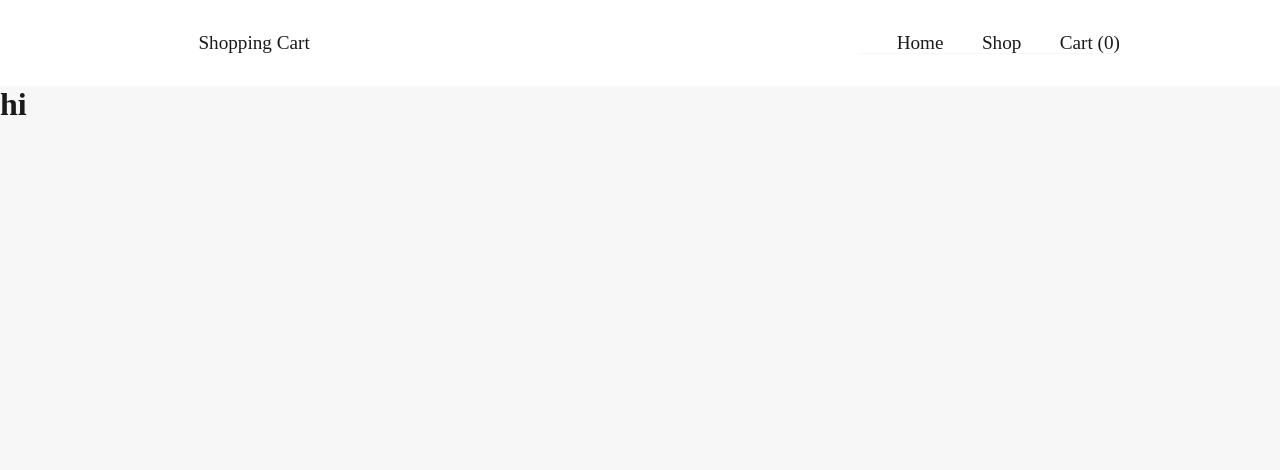
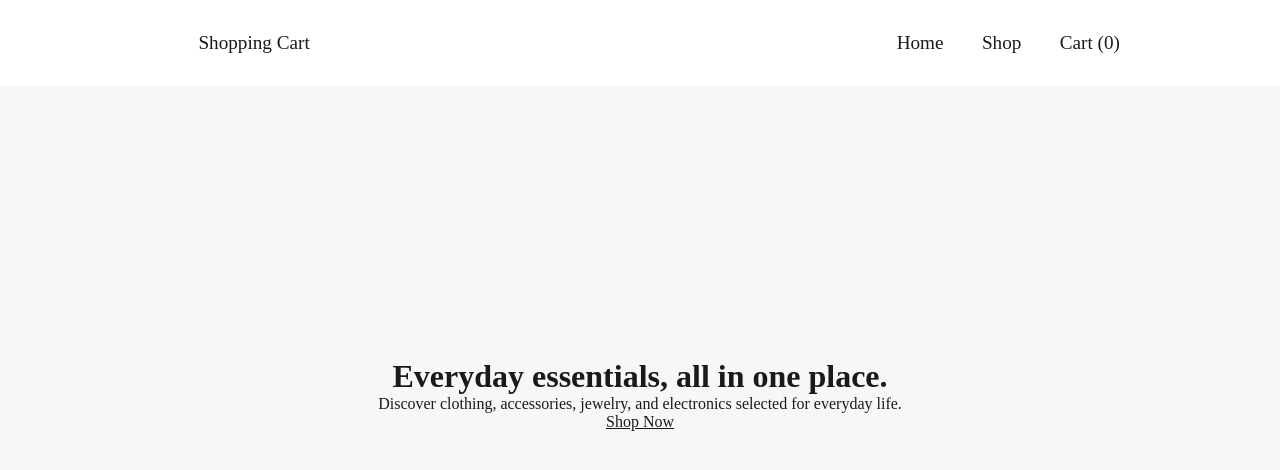
Before and after one commit to Yohan-Abraham/shopping-cart, a React (Vite) app: page / in a window 1280 px wide. Shown: the top 470 px of the page. Built offline with nearby package versions, Linux system fonts and the light colour scheme; no server answers.

Commit message:
feat: create home page

```diff
--- a/src/components/navbar/navbar.jsx
+++ b/src/components/navbar/navbar.jsx
@@ -5,7 +5,7 @@ export function NavBar({ itemsInCart }) {
   return (
     <nav className={styles.nav}>
       <div className={styles.navLinks}>Shopping Cart</div>
-      <div>
+      <div className={styles.navContainer}>
         <Link className={styles.navLinks} to="/">
           Home
         </Link>
--- a/src/components/navbar/navbar.module.css
+++ b/src/components/navbar/navbar.module.css
@@ -18,3 +18,7 @@
 .navLinks:hover {
   color: gray;
 }
+
+.navContainer {
+  background-color: white;
+}
--- a/src/pages/home/home.jsx
+++ b/src/pages/home/home.jsx
@@ -1,3 +1,21 @@
+import styles from './home.module.css';
+import { Link } from 'react-router';
+
 export default function Home() {
-  return <h1>hi</h1>;
+  return (
+    <main className={styles.home}>
+      <div className={styles.heroContent}>
+        <h1>Everyday essentials, all in one place.</h1>
+
+        <p className={styles.description}>
+          Discover clothing, accessories, jewelry, and electronics selected for
+          everyday life.
+        </p>
+
+        <Link to="shop" className={styles.shopButton}>
+          Shop Now
+        </Link>
+      </div>
+    </main>
+  );
 }
--- a/src/pages/home/home.module.css
+++ b/src/pages/home/home.module.css
@@ -0,0 +1,4 @@
+.home {
+  text-align: center;
+  padding: 17em;
+}
```
